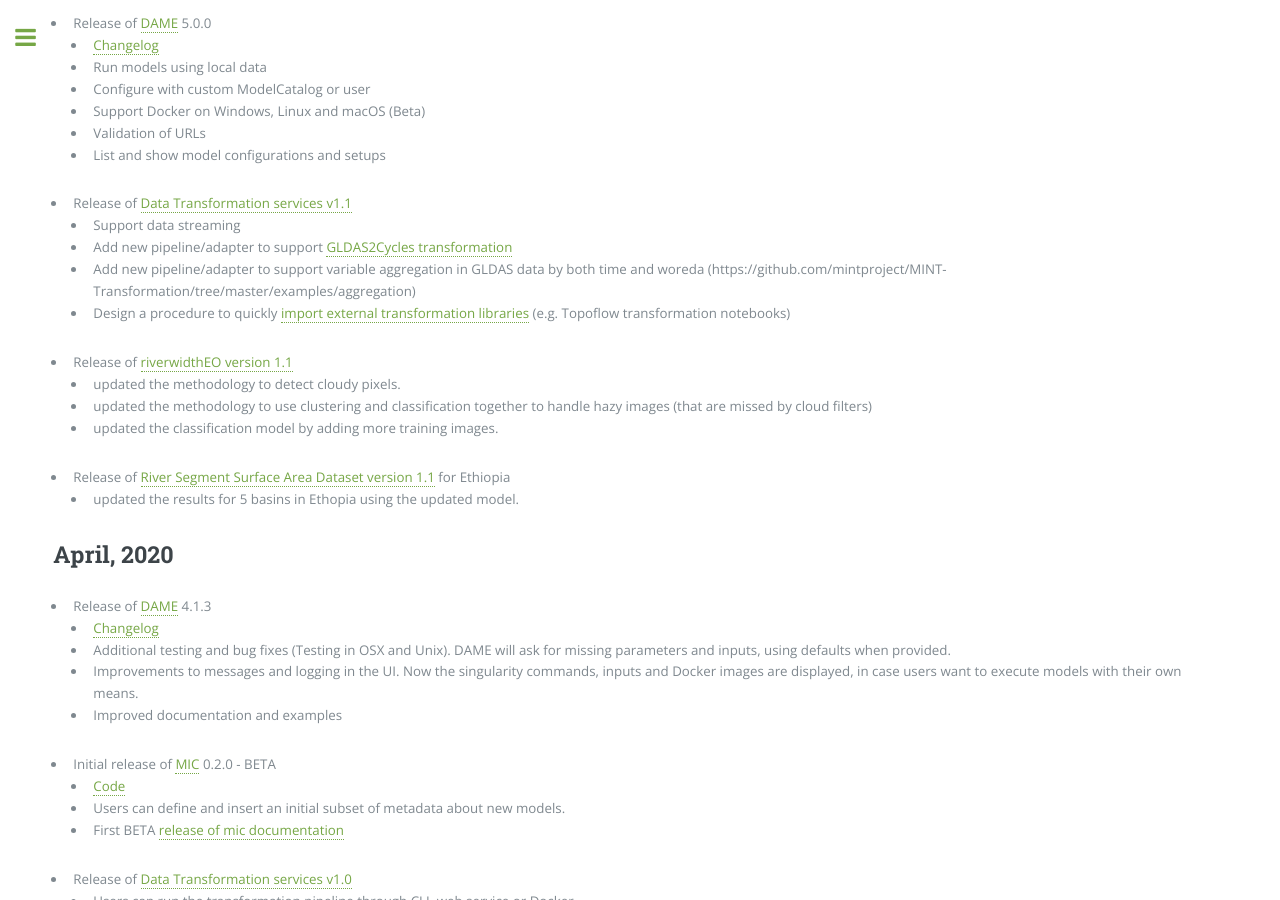
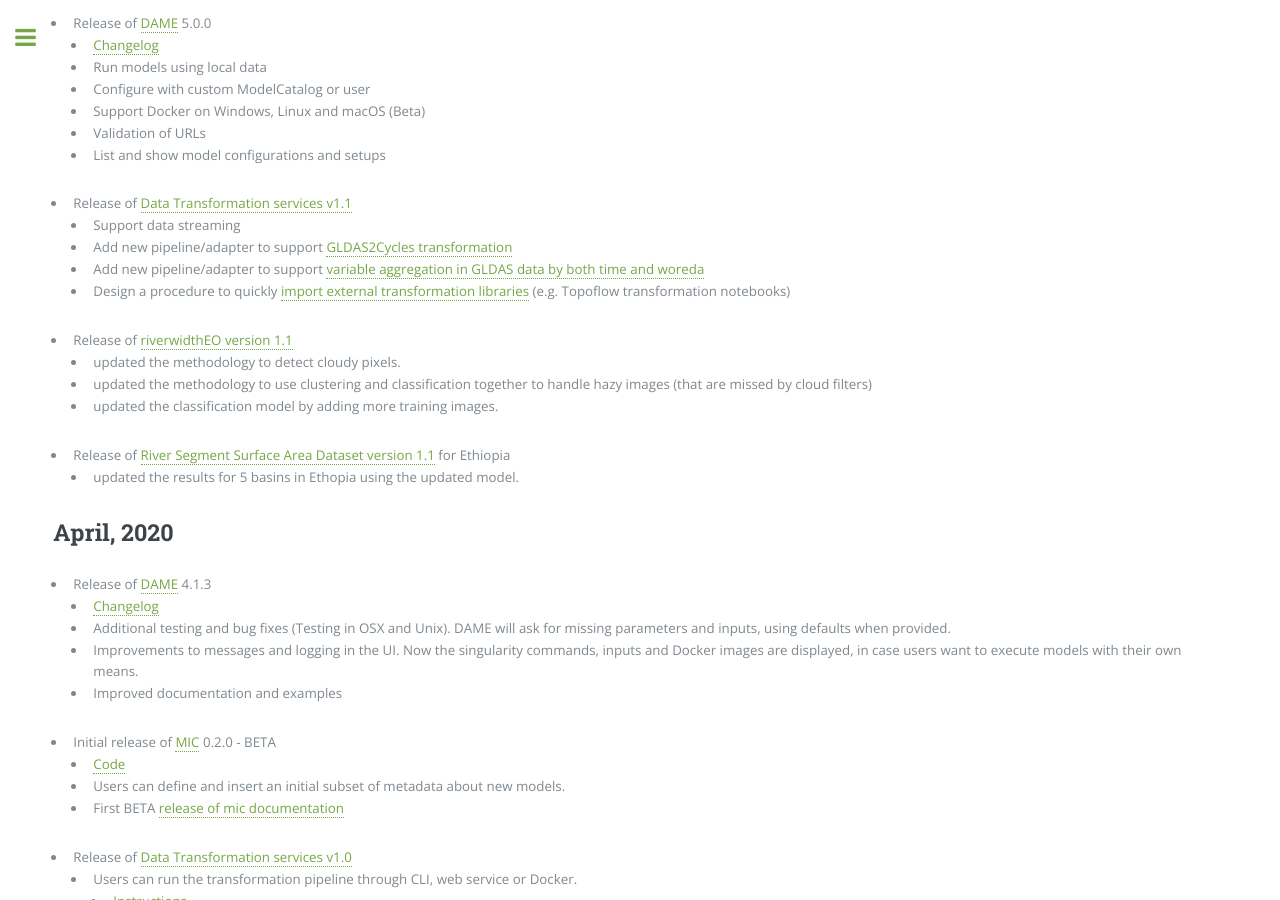
Before and after one commit to KnowledgeCaptureAndDiscovery/MINT, a Jekyll site: the page built from releases.md, in a window 1280 px wide and 900 px high, scrolled down 474 px. Built offline with Jekyll 4.4.1, drawn with Linux system fonts in a browser that asks for light colours.

Commit message:
Update releases.md

```diff
--- a/releases.md
+++ b/releases.md
@@ -24,7 +24,7 @@
 * Release of [Data Transformation services v1.1]({{ '/products/data/' | absolute_url }}#transformation-services)
   * Support data streaming
   * Add new pipeline/adapter to support [GLDAS2Cycles transformation](https://github.com/mintproject/MINT-Transformation/wiki/Transformation-Adapters#3--gldas2cyclesfunc)
-  * Add new pipeline/adapter to support variable aggregation in GLDAS data by both time and woreda (https://github.com/mintproject/MINT-Transformation/tree/master/examples/aggregation)
+  * Add new pipeline/adapter to support [variable aggregation in GLDAS data by both time and woreda](https://github.com/mintproject/MINT-Transformation/tree/master/examples/aggregation)
   * Design a procedure to quickly [import external transformation libraries](https://github.com/mintproject/MINT-Transformation/wiki/Importing-External-Transformations) (e.g. Topoflow transformation notebooks)
 
 * Release of [riverwidthEO version 1.1](https://github.com/mintproject/riverwidthEO)
```
